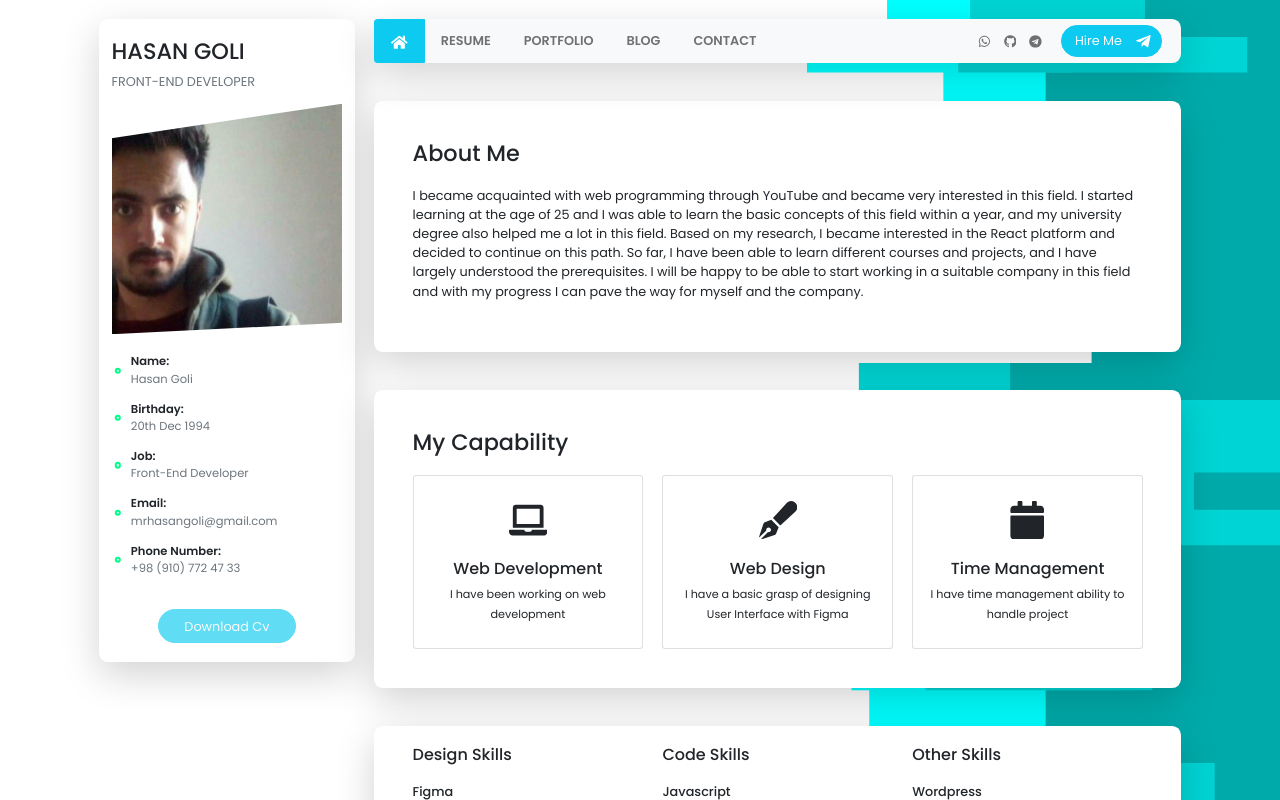
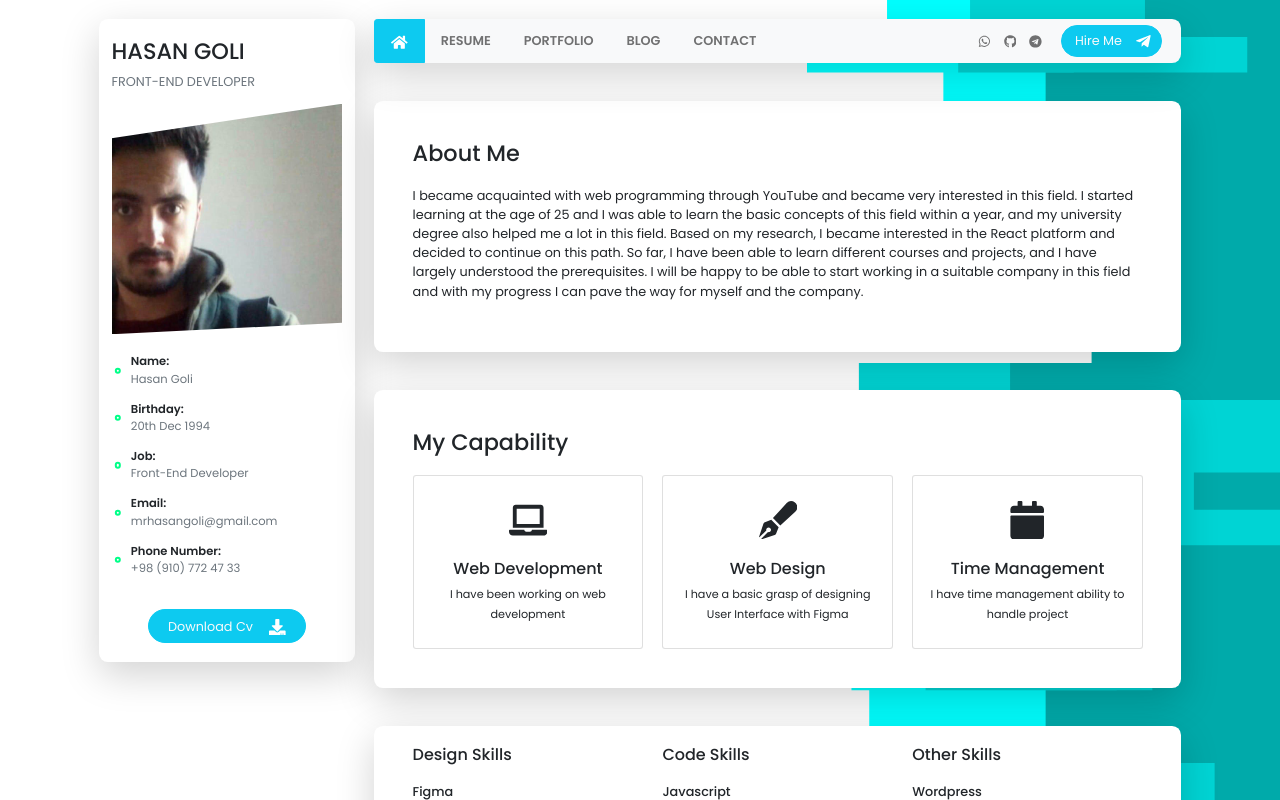
Before and after one commit to hasangoli/myfolio_source, a React app: page / in a window 1280 px wide. Shown: the top 800 px of the page. Built offline with nearby package versions, Linux system fonts and the light colour scheme.

Commit message:
All files compiled

```diff
--- a/src/components/Sidebar.js
+++ b/src/components/Sidebar.js
@@ -1,4 +1,5 @@
 import Profile from "../images/photo_2021-06-05_01-02-50.jpg";
+import { FaDownload } from "react-icons/fa";
 
 const Sidebar = () => {
   return (
@@ -46,11 +47,11 @@ const Sidebar = () => {
 
       <div className="text-center">
         <a
-          href="../pdf/Hasan_Goli.pdf"
+          href="../pdf/HasanGoli.pdf"
           download
-          className="btn rounded-pill btn-info text-light py-2 px-3 disabled"
+          className="btn rounded-pill btn-info text-light py-2 px-4"
         >
-          <span className="p-3">Download Cv</span>
+          Download Cv <FaDownload className="icon ms-3" />
         </a>
       </div>
     </div>
--- a/src/components/main/Portfolio.js
+++ b/src/components/main/Portfolio.js
@@ -16,14 +16,7 @@ const Portfolio = () => {
 
         <div className="row">
           <Job
-            url={"https://hasangoli.github.io/myfolio"}
-            image={MyFolio}
-            title={"MyFolio"}
-            info={"React, Sass, Bootstrap"}
-            link={"https://github.com/hasangoli/myfolio/tree/source"}
-          />
-          <Job
-            url={"https://github.com/hasangoli/imdb"}
+            url={"https://github.com/hasangoli/imdb_source"}
             image={IMDB}
             title={"IMDB Movie Ranking"}
             info={"React, Bootstrap (just source)"}
@@ -33,7 +26,14 @@ const Portfolio = () => {
             image={TodoApp}
             title={"Todo"}
             info={"React"}
-            link={"https://github.com/hasangoli/todo/tree/source"}
+            link={"https://github.com/hasangoli/todo_source"}
+          />
+          <Job
+            url={"https://hasangoli.github.io/myfolio"}
+            image={MyFolio}
+            title={"MyFolio"}
+            info={"React, Sass, Bootstrap"}
+            link={"https://github.com/hasangoli/myfolio_source"}
           />
           <Job
             url={"https://www.jicoexact.ir"}
```
Also changed, not shown: 2 other files (tests, documents, lock files or other folders).
